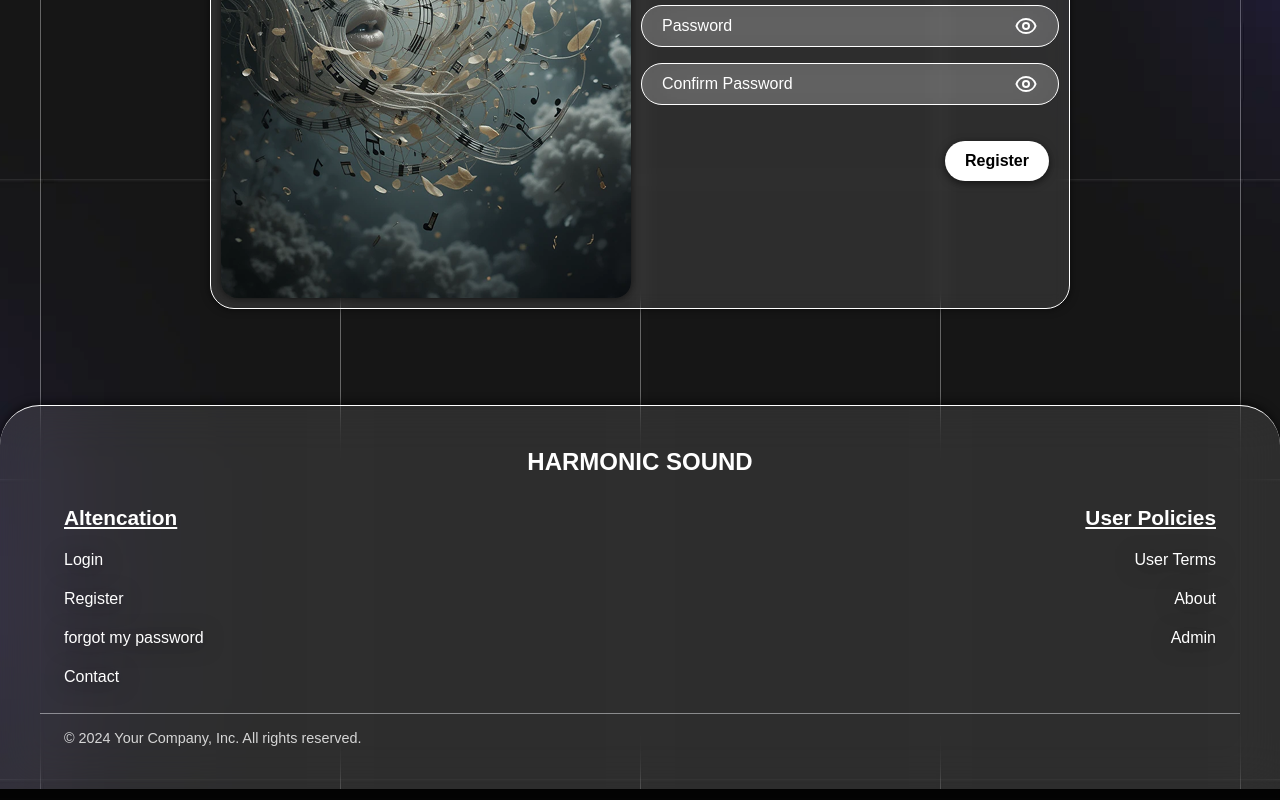
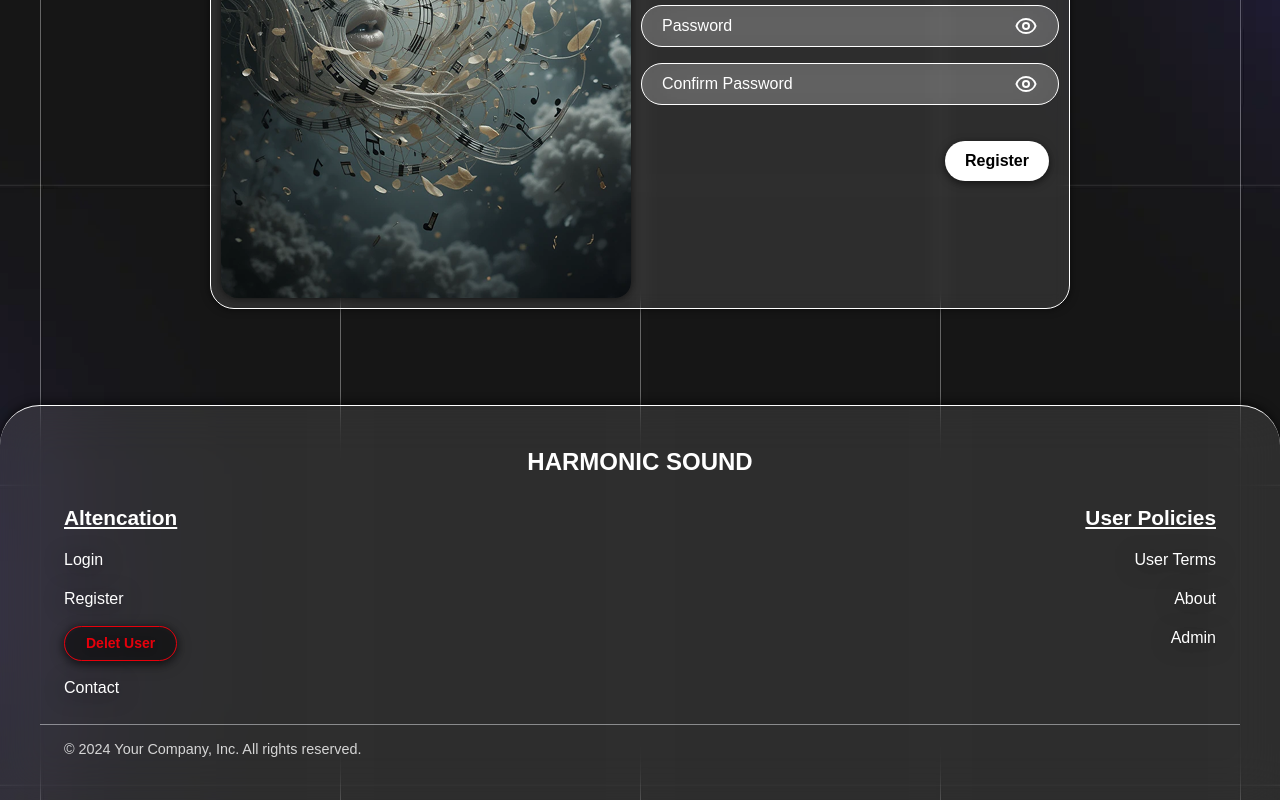
Before and after one commit to lucas-pedrozo/TechAcademy5, a React (Vite) app: page /newPassword in a window 1280 px wide. Shown: the part 431-1231 px from the top of the page. Built offline with nearby package versions, Linux system fonts and the light colour scheme; what tailwindcss-animated would draw is missing.

Commit message:
rotas de admin escondidas

```diff
--- a/package.json
+++ b/package.json
@@ -22,6 +22,7 @@
     "clsx": "^2.1.1",
     "cmdk": "^1.1.1",
     "cpf-cnpj-validator": "^1.0.3",
+    "emailjs-com": "^3.2.0",
     "lucide-react": "^0.483.0",
     "next-themes": "^0.4.6",
     "react": "^19.0.0",
--- a/src/components/custom/Footer.tsx
+++ b/src/components/custom/Footer.tsx
@@ -1,5 +1,40 @@
+import api from "@/service/api";
+import axios from "axios";
 import { Link } from "react-router-dom";
+import { useAuth } from "@/context/AuthContext";
 const Footer = () => {
+    const styleLinkOut = 'border 1 border-red-600 || px-3 py-1.5 rounded-full || font-semibold text-red-600 text-[14px] || shadow-[0px_2px_10px_rgba(0,0,0,0.6)]';
+    const MotionZoomOut = 'bg-black/40 hover:bg-red-600 hover:text-white drop-shadow-[0_2px_6px_rgba(0,0,0,0.4)] hover:drop-shadow-[0_2px_6px_red] hover:scale-103 transition duration-200 transform || font-bold';
+
+    const { logout } = useAuth();
+
+    const handleRegister = async () => {
+        try {
+            const userId = localStorage.getItem("userId");
+
+            if (!userId) {
+                alert("Usuário não encontrado.");
+                return;
+            }
+
+            const confirmation = confirm("Tem certeza de que deseja excluir seu cadastro? Esta ação não pode ser desfeita.");
+            if (!confirmation) {
+                return logout();
+            }
+
+            await api.delete(`/users/${userId}`);
+            alert("Cadastro excluído com sucesso!");
+            logout(); // Deslogando o usuário após a exclusão
+
+            location.reload();
+        } catch (error) {
+            if (axios.isAxiosError(error)) {
+                const errorMessage = error?.response?.data.error.map((e: { message: string }) => e.message).join(', ') || "Erro ao excluir cadastro";
+                alert(errorMessage);
+            }
+        }
+    };
+
     return (
         <footer className=" bg-[rgba(255,255,255,0.1)] backdrop-blur-xl border-t-[1px] border-white p-10 rounded-t-[40px] shadow-[0px_-2px_10px_rgba(0,0,0,0.6)] ">
             <h2 className="text-center font-bold text-2xl">HARMONIC SOUND</h2>
@@ -18,12 +53,7 @@ const Footer = () => {
                     >
                         Register
                     </Link>
-                    <Link
-                        to="/forgotMyPassoword"
-                        className="text-[1rem] font-medium drop-shadow-[0px_2px_10px_rgba(0,0,0,0.6)] transition hover:scale-105 hover:drop-shadow-[0px_2px_10px_rgba(255,255,255,1)] duration-500"
-                    >
-                        forgot my password
-                    </Link>
+                    <button onClick={handleRegister} className={`${styleLinkOut} ${MotionZoomOut}`}>Delet User</button>
                     <Link
                         to="/contact"
                         className="text-[1rem] font-medium drop-shadow-[0px_2px_10px_rgba(0,0,0,0.6)] transition hover:scale-105 hover:drop-shadow-[0px_2px_10px_rgba(255,255,255,1)] duration-500"
--- a/src/components/custom/NewPassword.tsx
+++ b/src/components/custom/NewPassword.tsx
@@ -8,11 +8,18 @@ import axios from "axios";
 const NewPassword = () => {
     const { register, errors, password, handleSubmit } = useUserRegister();
 
+
     const errorStyle = "text-red-500 text-sm pl-5";
 
-    const handleRegister = async (data: { name: string; email: string; cpf: string; password: string; }) => {
+    const handleRegister = async (data: { name: string; password: string; }) => {
         try {
-            await api.put("/users", {
+            const userId = localStorage.getItem("userId");
+            if (!userId) {
+                alert("Usuário não encontrado.");
+                return;
+            }
+
+            await api.put(`/users/${userId}`, {
                 name: data.name,
                 password: data.password,
             });
--- a/src/components/custom/PrivateRoute.tsx
+++ b/src/components/custom/PrivateRoute.tsx
@@ -7,9 +7,9 @@ interface Props {
 }
 
 const PrivateRoute = ({ children }: Props) => {
-    const { isAuthenticated } = useAuth();
+    const { isAuthenticated, userAdmin } = useAuth();
 
-    return isAuthenticated ? children : <Navigate to="/" />;
+    return isAuthenticated && userAdmin === "true" ? children : <Navigate to="/" />;
 };
 
 export default PrivateRoute;
--- a/src/components/custom/Register.tsx
+++ b/src/components/custom/Register.tsx
@@ -21,6 +21,7 @@ const Register = ({ className = "" }: Props) => {
                 cpf: data.cpf,
                 email: data.email,
                 password: data.password,
+                admin: false,
             });
             alert("Registration completed successfully!");
             location.reload();
--- a/src/components/custom/UserLoginActive.tsx
+++ b/src/components/custom/UserLoginActive.tsx
@@ -9,14 +9,18 @@ import { useEffect, useState } from "react";
 const UserLoginActive = () => {
     const { logout } = useAuth();
     const [userName, setUserName] = useState<string | null>(null);
+    const [isAdmin, setIsAdmin] = useState<boolean>(false);
 
     // Recupera o nome do usuário do localStorage
     useEffect(() => {
         const fullName = localStorage.getItem("userName");
         const firstName = fullName ? fullName.split(" ")[0] : null;
         setUserName(firstName);
+
+        // Verifica se o usuário é admin
+        const userAdmin = localStorage.getItem("userAdmin") === "true";
+        setIsAdmin(userAdmin);
     }, []);
-
 
     const styleLink = 'bg-black/40 border 1 border-white || px-3 py-1.5 rounded-full || font-semibold text-white text-[14px] || shadow-[0px_2px_10px_rgba(0,0,0,0.6)]';
     const styleLinkOut = 'border 1 border-red-600 || px-3 py-1.5 rounded-full || font-semibold text-red-600 text-[14px] || shadow-[0px_2px_10px_rgba(0,0,0,0.6)]';
@@ -38,7 +42,7 @@ const UserLoginActive = () => {
                 <Link to={'/favoritos'} className={`${styleLink} ${MotionZoom}`}>My Favoritos</Link>
                 <Link to={'/newPassword'} className={`${styleLink} ${MotionZoom}`}>New Password</Link>
                 <button onClick={logout} className={`${styleLinkOut} ${MotionZoomOut}`}>Log out</button>
-                <Link to={'/admin'} className={`${styleLink} ${MotionZoom}`}>Admin</Link>
+                {isAdmin && <Link to={'/admin'} className={`${styleLink} ${MotionZoom}`}>Admin</Link>}
             </DropdownMenuContent>
         </DropdownMenu>
     );
--- a/src/context/AuthContext.tsx
+++ b/src/context/AuthContext.tsx
@@ -4,6 +4,7 @@ interface AuthContextType {
     token: string | null;
     userId: string | null;
     userName: string | null;
+    userAdmin: string | null;
     login: (token: string) => void;
     logout: () => void;
     isAuthenticated: boolean;
@@ -26,6 +27,7 @@ export const AuthProvider = ({ children }: { children: ReactNode }) => {
     const [token, setToken] = useState<string | null>(localStorage.getItem("authToken"));
     const [userId, setUserId] = useState<string | null>(localStorage.getItem("userId"));
     const [userName, setUserName] = useState<string | null>(localStorage.getItem("userName"));
+    const [userAdmin, setUserAdmin] = useState<string | null>(localStorage.getItem("userAdmin"));
 
     const login = (token: string) => {
         localStorage.setItem("authToken", token);
@@ -34,8 +36,10 @@ export const AuthProvider = ({ children }: { children: ReactNode }) => {
         if (userData) {
             localStorage.setItem("userId", userData.id || "");
             localStorage.setItem("userName", userData.name || "");
+            localStorage.setItem("userAdmin", userData.admin || "");
             setUserId(userData.id || null);
             setUserName(userData.name || null);
+            setUserAdmin(userData.admin || null);
         }
 
         setToken(token);
@@ -46,6 +50,7 @@ export const AuthProvider = ({ children }: { children: ReactNode }) => {
             localStorage.removeItem("authToken");
             localStorage.removeItem("userId");
             localStorage.removeItem("userName");
+            localStorage.removeItem("userAdmin");
             setToken(null);
             setUserId(null);
             setUserName(null);
@@ -55,7 +60,7 @@ export const AuthProvider = ({ children }: { children: ReactNode }) => {
     };
 
     return (
-        <AuthContext.Provider value={{ token, userId, userName, login, logout, isAuthenticated: !!token }}>
+        <AuthContext.Provider value={{ token, userId, userName, login, userAdmin, logout, isAuthenticated: !!token }}>
             {children}
         </AuthContext.Provider>
     );
--- a/src/pages/public/Contact.tsx
+++ b/src/pages/public/Contact.tsx
@@ -1,5 +1,5 @@
 import Input from "@/components/custom/Input";
-import { ButtonContact } from "@/components/ui/button";
+import { ButtonContact } from "@/components/ui/Button";
 
 function Contact() {
 
--- a/src/service/api.ts
+++ b/src/service/api.ts
@@ -1,7 +1,7 @@
 import axios from "axios";
 
 const api = axios.create({
-  baseURL: "http://localhost:3000",
+  baseURL: "http://localhost:3001",
 });
 
 api.interceptors.request.use((config) => {
```
Also changed, not shown: 1 other file (tests, documents, lock files or other folders).
